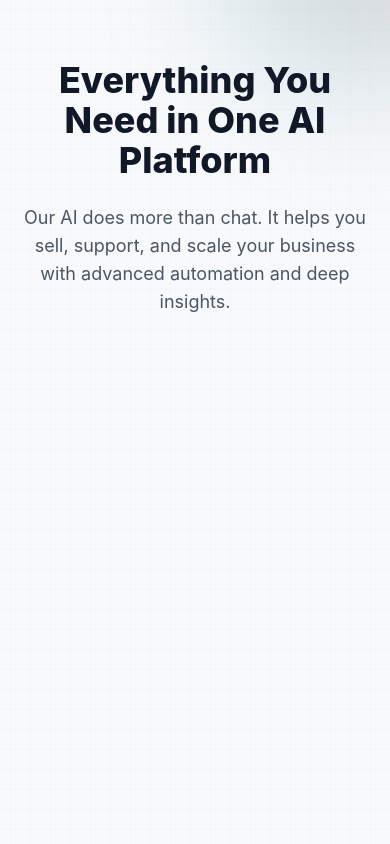
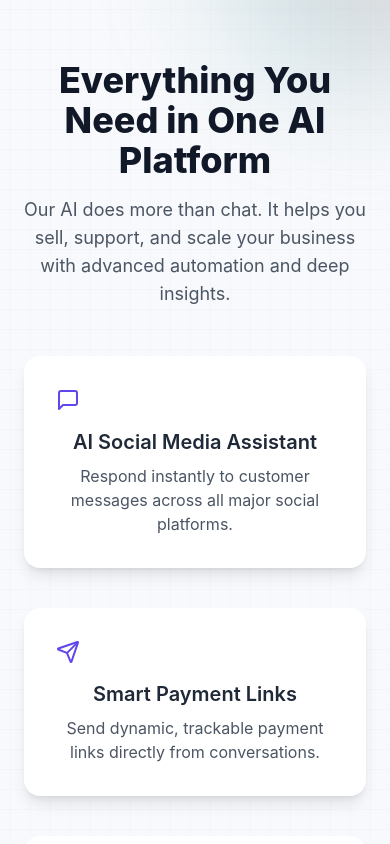
Before and after one commit to prasanthece42/FreshAI, a React (Create React App) app: page / in a window 390 px wide. Shown: the part 928-1772 px from the top of the page. Built offline with nearby package versions, Linux system fonts and the light colour scheme.

Commit message:
Updated How It Works section with mobile responsiveness V4

```diff
--- a/src/components/Features.js
+++ b/src/components/Features.js
@@ -75,13 +75,13 @@ function Features() {
   return (
     <section
       id="features"
-      className="relative py-20 px-6 bg-gradient-to-r from-[#f8f9fc] via-[#e8eaf0] to-[#ffffff]"
+      className="relative py-20 px-6 bg-[#f8f9fc]"
       style={{
-        backgroundSize: "40px 40px",
         backgroundImage: `
           linear-gradient(0deg, transparent 24%, rgba(0,0,0,0.02) 25%, rgba(0,0,0,0.02) 26%, transparent 27%, transparent 74%, rgba(0,0,0,0.02) 75%, rgba(0,0,0,0.02) 76%, transparent 77%, transparent),
           linear-gradient(90deg, transparent 24%, rgba(0,0,0,0.02) 25%, rgba(0,0,0,0.02) 26%, transparent 27%, transparent 74%, rgba(0,0,0,0.02) 75%, rgba(0,0,0,0.02) 76%, transparent 77%, transparent)
-        `
+        `,
+        backgroundSize: "40px 40px",
       }}
     >
       {/* Floating blobs */}
@@ -104,20 +104,21 @@ function Features() {
 
       {/* Content */}
       <div className="max-w-6xl mx-auto text-center relative z-10">
-        <h2 className="text-4xl md:text-5xl font-extrabold text-gray-900 mb-6">
+        <h2 className="text-4xl md:text-5xl font-extrabold text-gray-900 mb-4">
           Everything You Need in One AI Platform
         </h2>
         <p className="text-gray-600 text-lg max-w-3xl mx-auto mb-12">
           Our AI does more than chat. It helps you sell, support, and scale your business with advanced automation and deep insights.
         </p>
-        <div className="grid grid-cols-1 sm:grid-cols-2 md:grid-cols-3 lg:grid-cols-3 gap-10">
+
+        <div className="grid grid-cols-1 sm:grid-cols-2 lg:grid-cols-3 gap-10 sm:gap-8">
           {features.map((feature, index) => (
             <motion.div
               key={index}
               initial={{ opacity: 0, y: 30 }}
-              whileInView={isDesktop ? { opacity: 1, y: 0 } : {}}
-              transition={{ duration: 0.6, delay: index * 0.1 }}
-              className="p-6 bg-white rounded-2xl shadow hover:shadow-xl transition"
+              whileInView={{ opacity: 1, y: 0 }}
+              transition={{ duration: 0.5, delay: index * 0.2 }}
+              className="bg-white p-8 rounded-2xl shadow-lg hover:shadow-xl transition-all"
             >
               <div className="mb-4">{feature.icon}</div>
               <h3 className="text-xl font-semibold text-gray-800">{feature.title}</h3>
```
